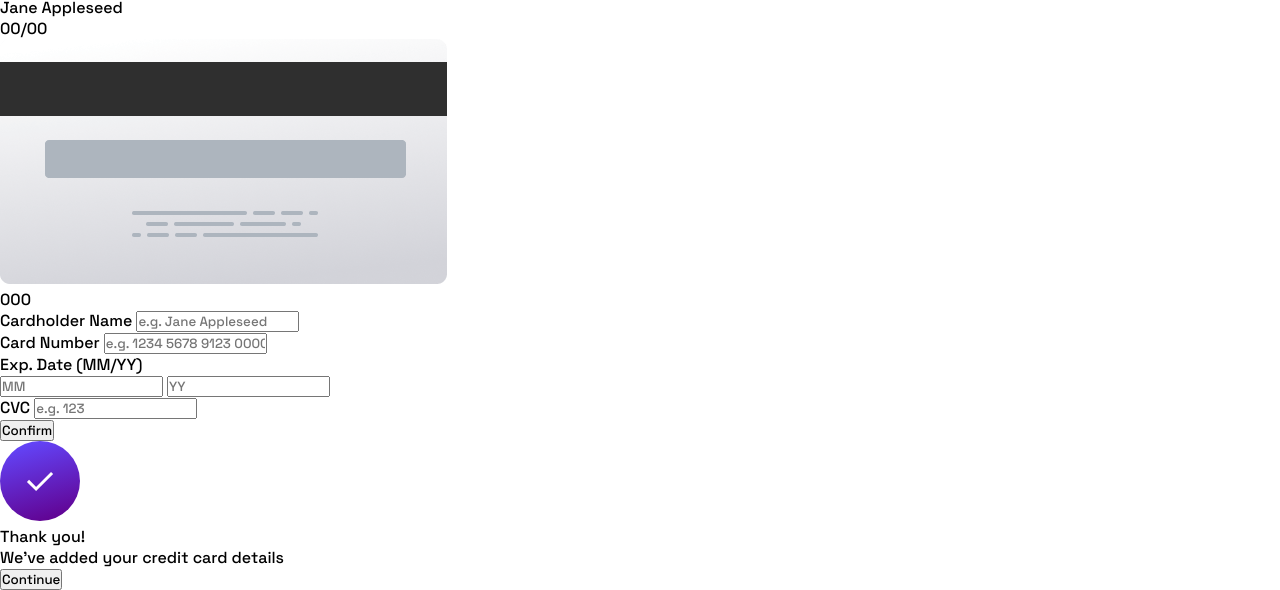
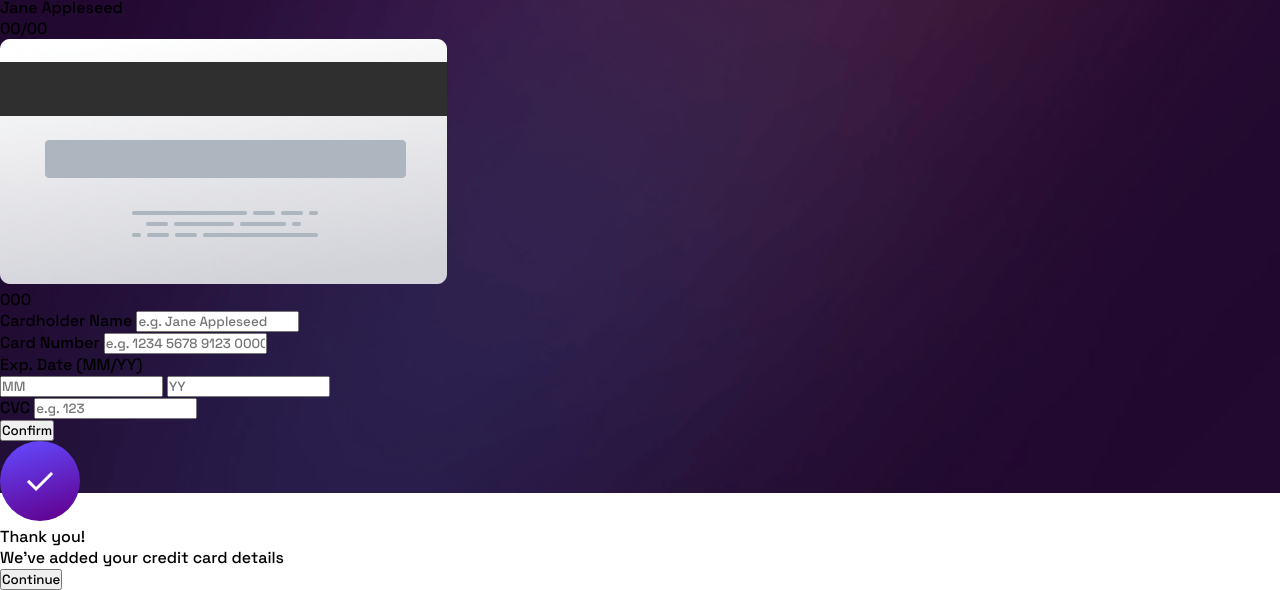
Before and after one commit to Jonatandb/HTML_CreditCardCreator, a plain HTML site: page index.html in a window 1280 px wide. Shown: the part 326-916 px from the top of the page. Drawn offline with Linux system fonts and the light colour scheme.

Commit message:
Add main wrapps styles

```diff
--- a/css/styles.css
+++ b/css/styles.css
@@ -18,3 +18,10 @@
 body {
   background-color: var(--clr-white);
 }
+
+.wrapper {
+  background-image: url('../img/bg-main-mobile.png');
+  background-repeat: no-repeat;
+  background-position: top;
+  background-size: 100%;
+}
```
